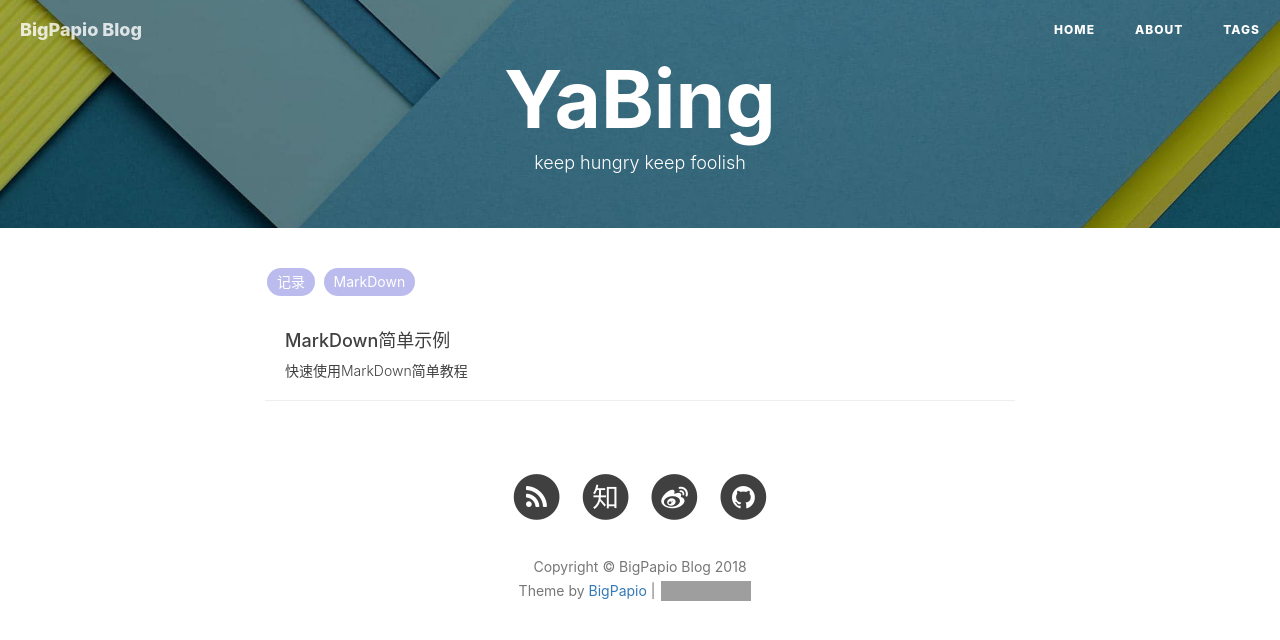
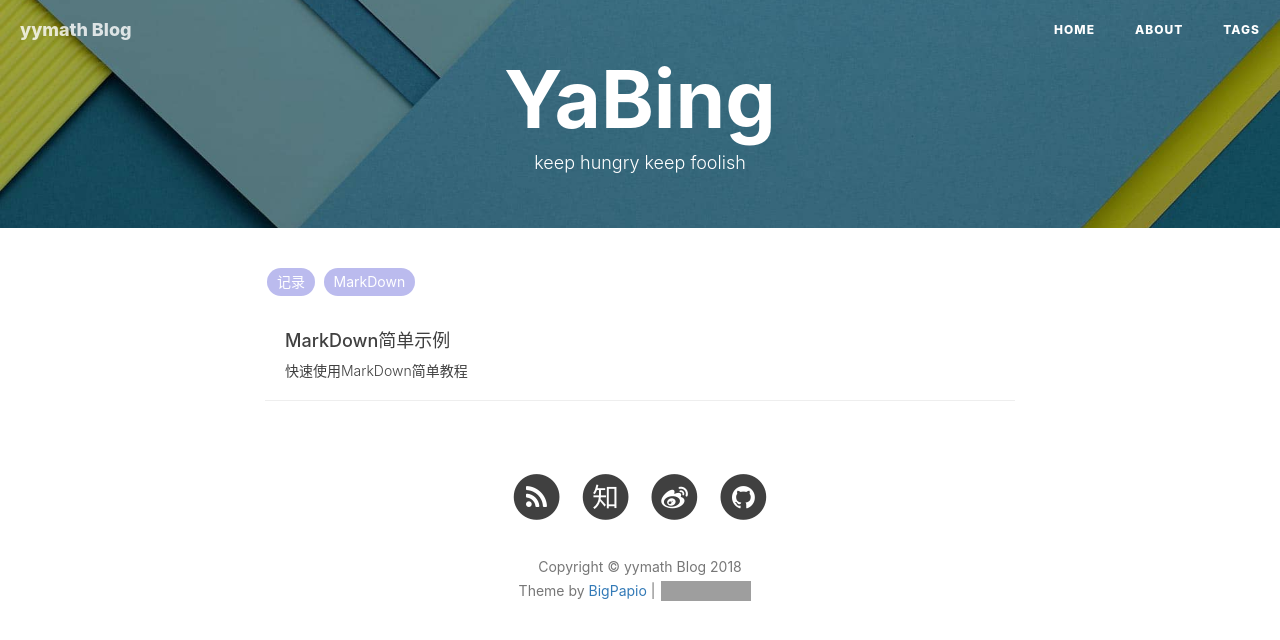
Before and after one commit to yymath/yymath.github.io, a Jekyll site: the page built from YaBing.html, in a window 1280 px wide. Shown: the top 640 px of the page. Built offline with Jekyll 4.4.1, drawn with Linux system fonts in a browser that asks for light colours; nearby versions of some CDN libraries; comment, search, counter and statistics services are not loaded; grey boxes are pictures that could not be loaded.

Commit message:
change to yymath

```diff
--- a/_config.yml
+++ b/_config.yml
@@ -1,6 +1,6 @@
 # Site settings
-title: BigPapio Blog
-SEOTitle: 大狒狒的博客 | BigPapio Blog
+title: yymath Blog
+SEOTitle: yymath Blog
 header-img: img/home-bg.jpg
 email: bigpapio@outlook.com
 description: "好的技术注重的不是代码本身，而是代码设计本身！"
```
